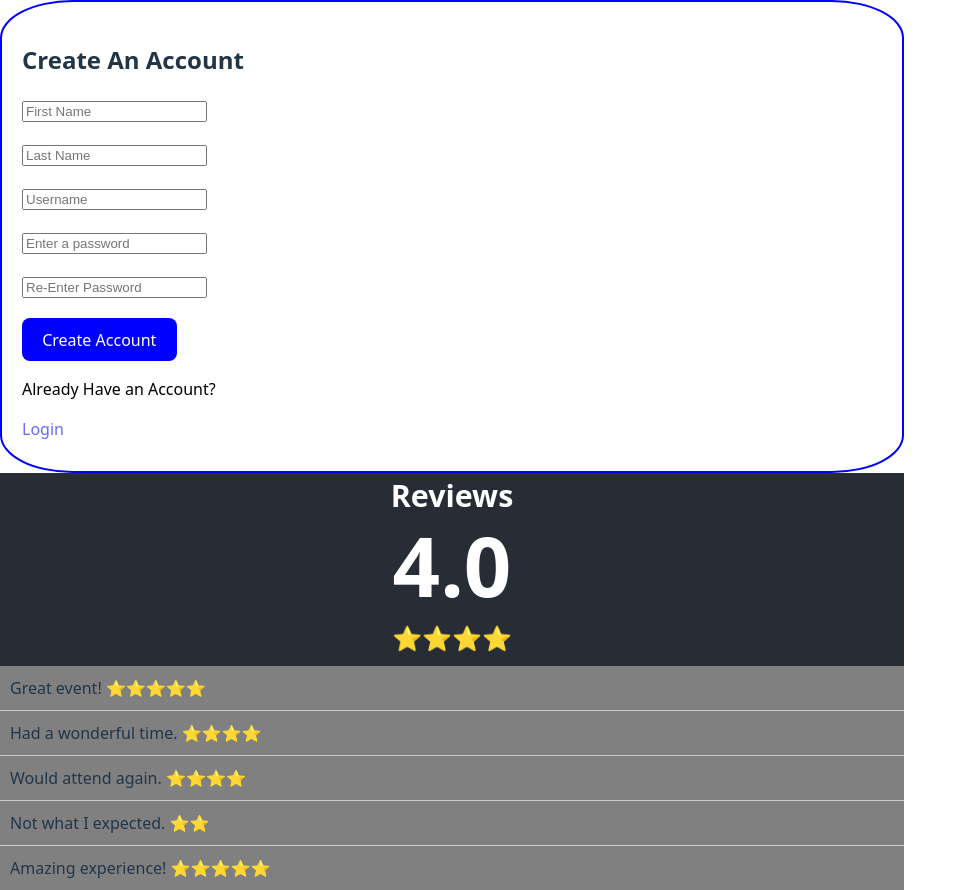
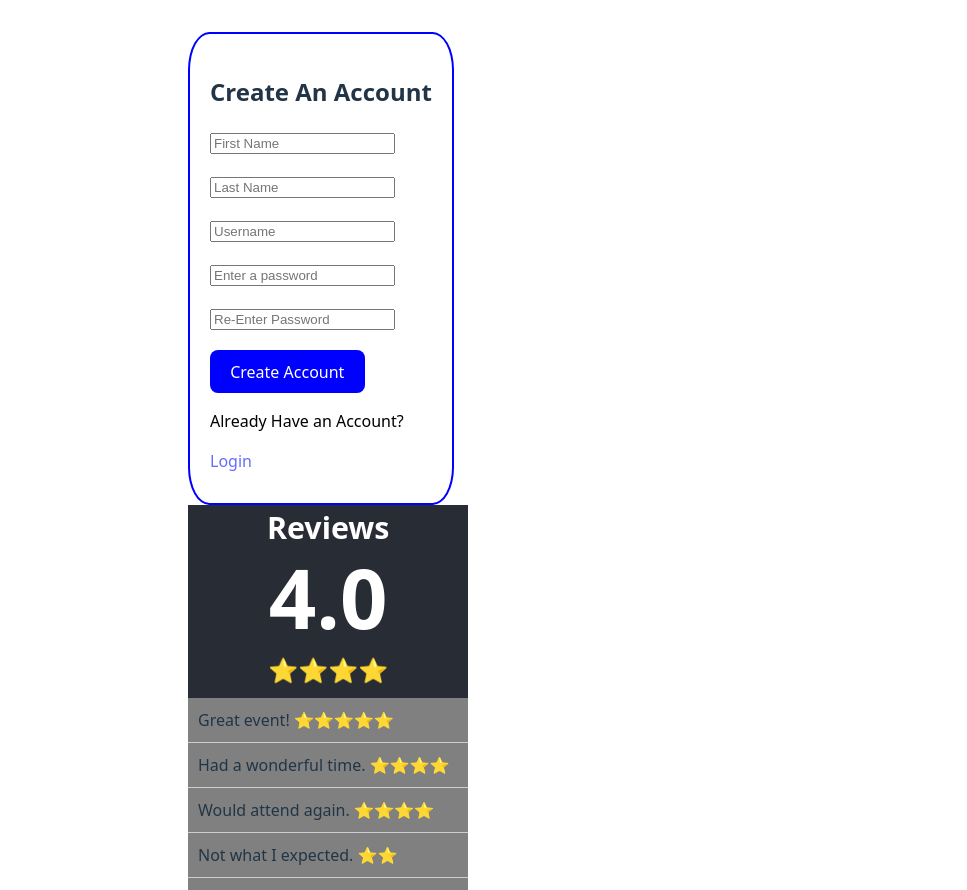
Before and after one commit to catrobert/COSC360-RSVP, a React (Vite) app in the folder cosc360-rsvp/: page / in a window 1280 px wide. Shown: the top 890 px of the page, without its empty margins (0-967 px from the left). Built offline with nearby package versions, Linux system fonts and the light colour scheme.

Commit message:
added eventcard related things to a folder, fixed layout aswell

```diff
--- a/cosc360-rsvp/src/App.css
+++ b/cosc360-rsvp/src/App.css
@@ -2,5 +2,7 @@
   max-width: 1280px;
   margin: 0 auto;
   padding: 2rem;
-  text-align: center;
+  display: flex;
+  flex-direction: column;
+  align-items: flex-start;
 }
--- /dev/null
+++ b/cosc360-rsvp/src/App.jsx
@@ -0,0 +1,16 @@
+import './App.css'
+import EventContainer from './components/event_cards/EventContainer.jsx'
+import ReviewCard from './components/ReviewCard.jsx'
+import RegisterForm from './components/RegisterForm.jsx'
+
+function App() {
+  return (
+    <>
+      <RegisterForm />
+      <ReviewCard />
+      <EventContainer />
+    </>
+  )
+}
+
+export default App
--- a/cosc360-rsvp/src/components/EventCard.css
+++ b/cosc360-rsvp/src/components/event_cards/EventCard.css
@@ -1,3 +1,5 @@
+
+/* EventContainer.jsx css */
 .event-container {
     display: flex;
     flex-wrap: wrap;
@@ -6,6 +8,8 @@
     padding: 16px;
 }
 
+
+/* EventCard.jsx css */
 .event-card {
     width: 280px;
     border-radius: 12px;
--- a/cosc360-rsvp/src/components/EventCard.jsx
+++ b/cosc360-rsvp/src/components/event_cards/EventCard.jsx
@@ -1,16 +1,5 @@
 import React from 'react';
-
-const EventContainer = () => {
-    return (
-        <div className="event-container">
-            <EventCard name="Concert" location="park" date="FEB 28 - 07:00 PM" />
-            <EventCard name="art gallery show" location="art gallery" date="MAR 05 - 06:00 PM" />
-            <EventCard />
-        </div>
-    )
-}
-
-export default EventContainer;
+import './EventCard.css';
 
 const EventCard = ({ name, location, date }) => {
     return (
@@ -24,3 +13,4 @@ const EventCard = ({ name, location, date }) => {
         </div>
     )
 }
+export default EventCard;
--- /dev/null
+++ b/cosc360-rsvp/src/components/event_cards/EventContainer.jsx
@@ -0,0 +1,15 @@
+import React from 'react';
+import './EventCard.css';
+import EventCard from './EventCard.jsx';
+
+const EventContainer = () => {
+    return (
+        <div className="event-container">
+            <EventCard name="Concert" location="park" date="FEB 28 - 07:00 PM" />
+            <EventCard name="art gallery show" location="art gallery" date="MAR 05 - 06:00 PM" />
+            <EventCard />
+        </div>
+    )
+}
+
+export default EventContainer;
--- a/cosc360-rsvp/src/main.jsx
+++ b/cosc360-rsvp/src/main.jsx
@@ -1,17 +1,10 @@
 import { StrictMode } from 'react'
 import { createRoot } from 'react-dom/client'
 import './index.css'
-import EventContainer from './components/EventCard.jsx'
-import './components/EventCard.css';
-import ReviewCard from './components/ReviewCard.jsx'
-import './components/Review.css';
-import RegisterForm from './components/RegisterForm.jsx'
-
+import App from './App.jsx'
 
 createRoot(document.getElementById('root')).render(
   <StrictMode>
-    <RegisterForm />
-    <ReviewCard />
-    <EventContainer />
+    <App />
   </StrictMode>,
 )
```
